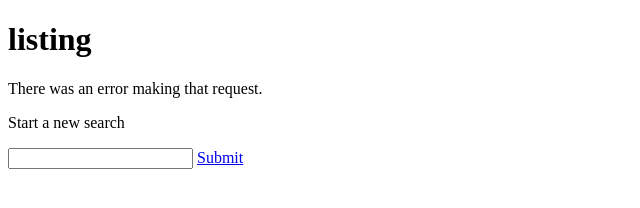
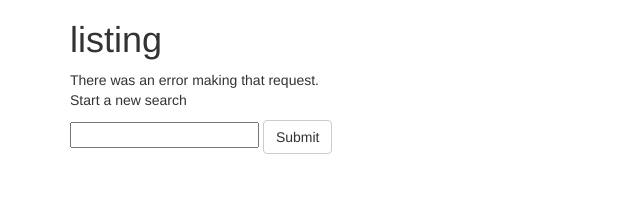
Before and after one commit to mdblr/omdbApiAngular, a website: page app/index.html in a window 1280 px wide. Shown: the whole page, without its empty margins (0-640 px from the left). Drawn offline with nearby package versions, Linux system fonts and the light colour scheme; some packages are replaced by stand-ins of ours; no server answers.

Commit message:
add .container to body

```diff
--- a/app/index.html
+++ b/app/index.html
@@ -19,13 +19,15 @@
     <script type="text/javascript" src="/api-OMDB/urlConfig.factory.js" charset="utf-8"></script>
     <script type="text/javascript" src="/searchComponents/newSearch.directive.js" charset="utf-8"></script>
     <script type="text/javascript" src="/searchComponents/searchOptions.directive.js" charset="utf-8"></script>
+    <link rel="stylesheet" href="https://maxcdn.bootstrapcdn.com/bootstrap/3.3.6/css/bootstrap.min.css" integrity="sha384-1q8mTJOASx8j1Au+a5WDVnPi2lkFfwwEAa8hDDdjZlpLegxhjVME1fgjWPGmkzs7" crossorigin="anonymous" />
+    <link rel="stylesheet" href="css/master.css" />
 
 
   </head>
   <body>
 
 
-    <div ng-view></div>
+    <div class='container' ng-view></div>
 
 
   </body>
```
